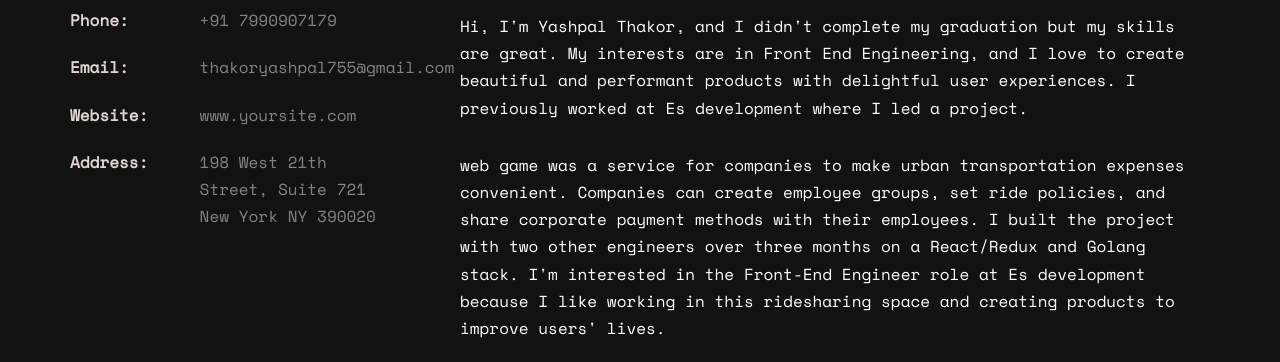
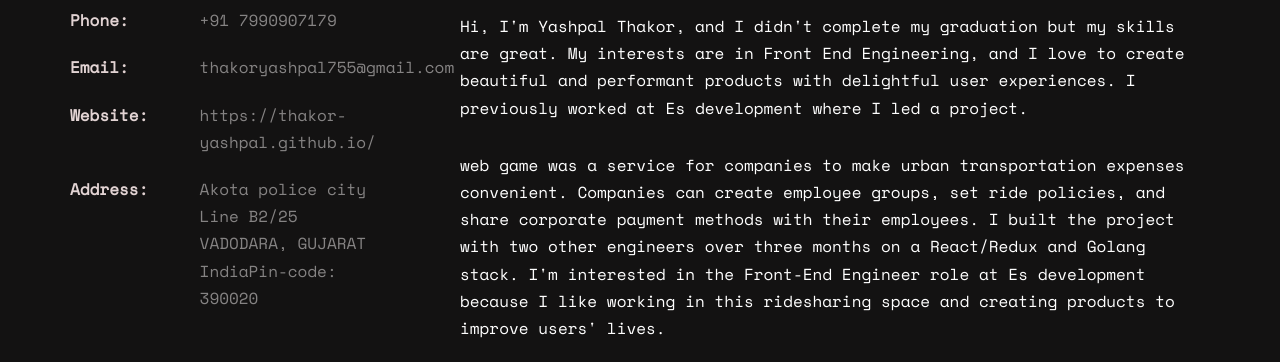
Before and after one commit to YASH-T-0/YASH-T-0.github.23, a plain HTML site: page index.html in a window 1280 px wide. Shown: the part 1112-1474 px from the top of the page. Drawn offline with nearby package versions, Linux system fonts and the light colour scheme; files whose address does not match are found by name.

Commit message:
Update index.html

```diff
--- a/index.html
+++ b/index.html
@@ -77,8 +77,8 @@
 						<li><span class="first-block">Full Name:</span><span class="second-block">Yashpal Thakor</span></li>
 						<li><span class="first-block">Phone:</span><span class="second-block">+91 7990907179</span></li>
 						<li><span class="first-block">Email:</span><span class="second-block">thakoryashpal755@gmail.com</span></li>
-						<li><span class="first-block">Website:</span><span class="second-block">www.yoursite.com</span></li>
-						<li><span class="first-block">Address:</span><span class="second-block">198 West 21th Street, Suite 721 New York NY 390020</span></li>
+						<li><span class="first-block">Website:</span><span class="second-block">https://thakor-yashpal.github.io/</span></li>
+						<li><span class="first-block">Address:</span><span class="second-block">Akota police city Line B2/25 VADODARA, GUJARAT IndiaPin-code: 390020</span></li>
 					</ul>
 				</div>
 				<div class="col-md-8">
```
